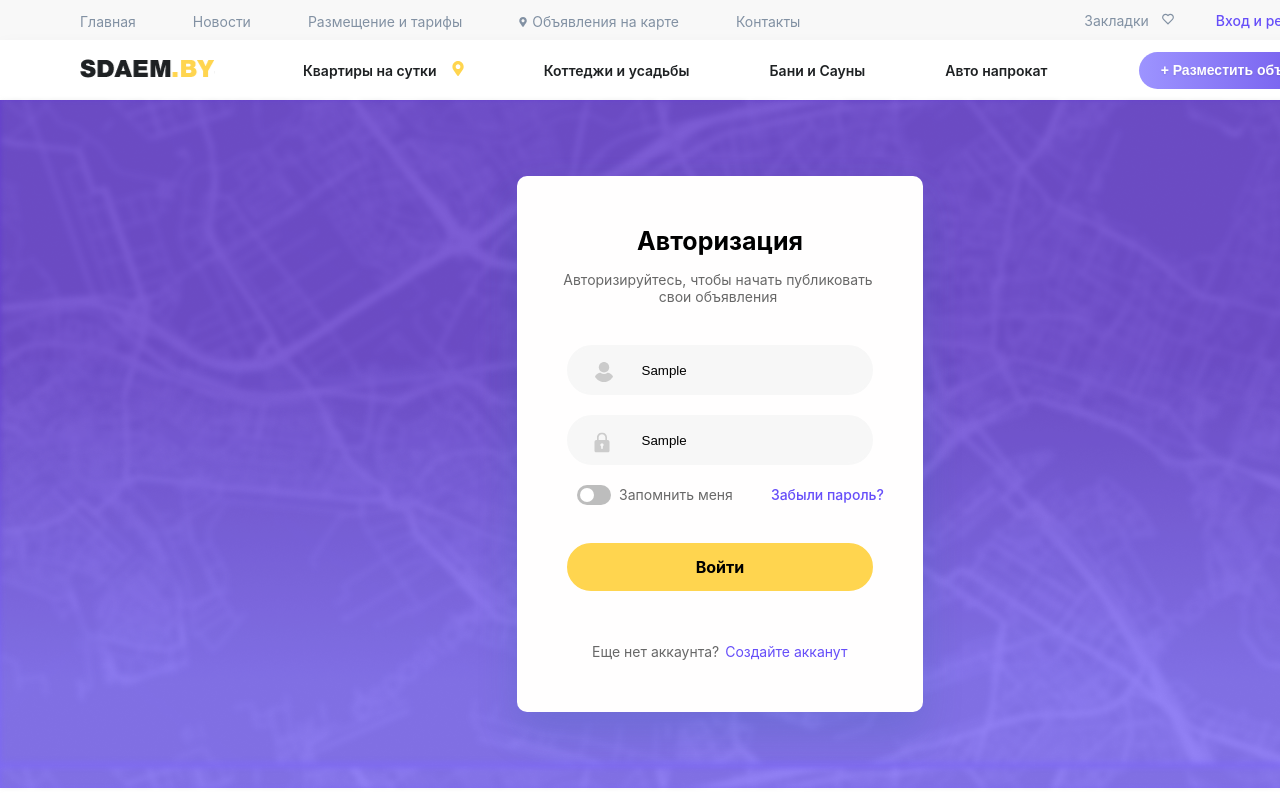
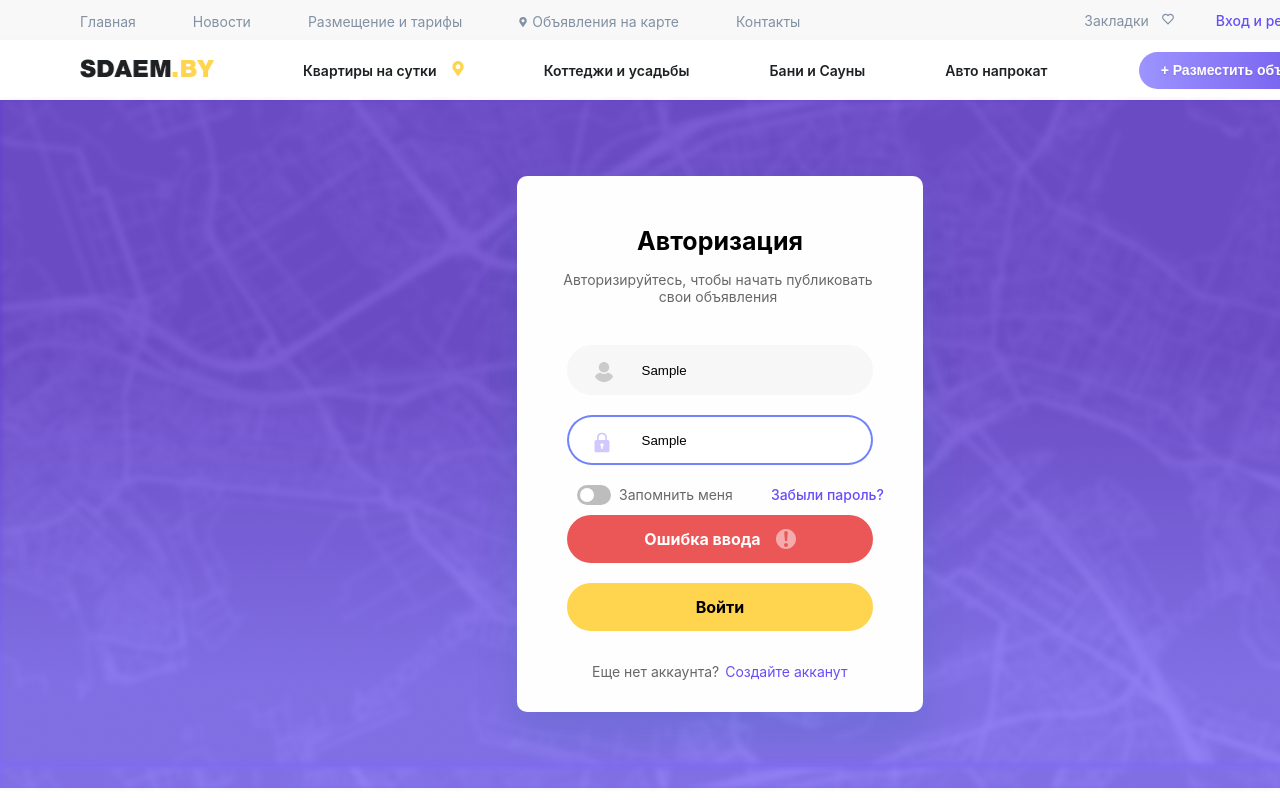
Before and after one commit to KseniaSafonova/HawkingSchool_React, a React (Create React App) app in the folder project/: page /Registration in a window 1280 px wide. Both pictures are taken after typing "Sample", "Sample" into the empty fields and a click on the input "Войти". Shown: the top 800 px of the page. Built offline with nearby package versions, Linux system fonts and the light colour scheme; the HTML template or start-up script is replaced by a standard one.

Commit message:
validation

```diff
--- a/project/src/components/EnterProfile.tsx
+++ b/project/src/components/EnterProfile.tsx
@@ -2,6 +2,7 @@ import { useState } from 'react';
 import styles from '../styles/LogIn.module.css';
 import point from '../images/login/point.svg';
 import { useForm, SubmitHandler } from "react-hook-form";
+import alert from '../images/login/alert.svg'
 
 interface EnterProfile {
     // OpenRegistration: () => void;
@@ -22,6 +23,7 @@ const EnterProfile: React.FC = () => {
 
     const { register, handleSubmit, watch, formState: { errors } } = useForm<Inputs>();
     const onSubmit: SubmitHandler<Inputs> = data => console.log(data);
+
     return (
         <>
             {
@@ -33,40 +35,76 @@ const EnterProfile: React.FC = () => {
                             <div className={styles.leftBlock}>
                                 <div className={styles.title}>Регистрация</div>
                                 <form onSubmit={handleSubmit(onSubmit)} className={styles.inputs}>
-                                    <input type="text"
+                                    <input
                                         placeholder='Логин'
                                         className={styles.loginInput}
                                         {...register("login", { required: true })} />
 
-                                    <input type="text"
+                                    <input
                                         placeholder='Электроннная почта'
                                         className={styles.emailInput}
-                                        {...register("email", { required: true })} />
+                                        {...register("email", {
+                                            required: 'Ошибка ввода',
+                                            pattern: {
+                                                value: /([a-zA-Z0-9._-]+@[a-zA-Z0-9._-]+\.[a-zA-Z0-9_-]+)/,
+                                                message: 'Ошибка ввода'
+                                            }
+                                        })} />
 
-                                    <input type="text"
+                                    <input
                                         placeholder='Пароль'
                                         className={styles.passwordInput}
                                         {...register("password", {
-                                            required: {
-                                                value: true,
+                                            required: 'Ошибка ввода',
+                                            pattern: {
+                                                value: /(?=.*[0-9])(?=.*[!@#$%^&*])(?=.*[a-z])(?=.*[A-Z])[0-9a-zA-Z!@#$%^&*]{6,}/g,
                                                 message: 'Ошибка ввода'
-                                            },
-                                            minLength: 10
+                                            }
                                         })} />
 
-                                    <input type="text"
+                                    <input
                                         placeholder='Повторите пароль'
                                         className={styles.passwordInput}
                                         {...register("password", {
-                                            required: {
-                                                value: true,
+                                            required: 'Ошибка ввода',
+                                            pattern: {
+                                                value: /(?=.*[0-9])(?=.*[!@#$%^&*])(?=.*[a-z])(?=.*[A-Z])[0-9a-zA-Z!@#$%^&*]{6,}/g,
                                                 message: 'Ошибка ввода'
-                                            },
-                                            minLength: 10
+                                            }
                                         })} />
 
                                     <div className={styles.captcha}></div>
-                                    {errors.password && <div>{errors.password.message}</div>}
+                                    {errors.email ? (
+                                        <>
+                                            {errors.email.type === "required" && (
+                                                <div className={styles.errorMessage}>
+                                                    {errors.email.message}
+                                                    <img src={alert} alt="" />
+                                                </div>
+                                            )}
+                                            {errors.email.type === "pattern" && (
+                                                <div className={styles.errorMessage}>
+                                                    {errors.email.message}
+                                                    <img src={alert} alt="" />
+                                                </div>
+                                            )}
+                                        </>
+                                    ) : errors.password ? (
+                                        <>
+                                            {errors.password.type === "required" && (
+                                                <div className={styles.errorMessage}>
+                                                    {errors.password.message}
+                                                    <img src={alert} alt="" />
+                                                </div>
+                                            )}
+                                            {errors.password.type === "pattern" && (
+                                                <div className={styles.errorMessage}>
+                                                    {errors.password.message}
+                                                    <img src={alert} alt="" />
+                                                </div>
+                                            )}
+                                        </>
+                                    ) : null}
                                     <div><input type="submit" className={styles.button} value={'Зарегистрироваться'} /></div>
                                 </form>
                             </div>
@@ -99,9 +137,24 @@ const EnterProfile: React.FC = () => {
                                 публиковать свои объявления</div>
 
                             <form onSubmit={handleSubmit(onSubmit)} className={styles.inputs}>
-                                <input type="text" placeholder='Логин' className={styles.loginInput} {...register("login", { required: true })} />
+                                <input type="text"
+                                    placeholder='Логин'
+                                    className={styles.loginInput}
+                                    {...register("login", {
+                                        required: 'Ошибка ввода'
+                                    })} />
 
-                                <input type="text" placeholder='Пароль' className={styles.passwordInput} {...register("password", { required: true })} />
+                                <input type="text"
+                                    placeholder='Пароль'
+                                    className={styles.passwordInput}
+                                    {...register("password", {
+                                        required: 'Ошибка ввода',
+                                        pattern: {
+                                            value: /(?=.*[0-9])(?=.*[!@#$%^&*])(?=.*[a-z])(?=.*[A-Z])[0-9a-zA-Z!@#$%^&*]{6,}/g,
+                                            message: 'Ошибка ввода'
+                                        }
+                                    })} />
+
 
                                 <div className={styles.password}>
                                     <label className={styles.switch}>
@@ -111,7 +164,31 @@ const EnterProfile: React.FC = () => {
                                     <span className={styles.rememberMe}>Запомнить меня</span>
                                     <a href="">Забыли пароль?</a>
                                 </div>
-                                {errors.password && <span>Ошибка ввода</span>}
+                                {errors.login ? (
+                                    <>
+                                        {errors.login.type === "required" && (
+                                            <div className={styles.errorMessage}>
+                                                {errors.login.message}
+                                                <img src={alert} alt="" />
+                                            </div>
+                                        )}
+                                    </>
+                                ) : errors.password ? (
+                                    <>
+                                        {errors.password.type === "required" && (
+                                            <div className={styles.errorMessage}>
+                                                {errors.password.message}
+                                                <img src={alert} alt="" />
+                                            </div>
+                                        )}
+                                        {errors.password.type === "pattern" && (
+                                            <div className={styles.errorMessage}>
+                                                {errors.password.message}
+                                                <img src={alert} alt="" />
+                                            </div>
+                                        )}
+                                    </>
+                                ) : null}
                                 <div><input type="submit" value={'Войти'} className={styles.button} /></div>
                             </form>
                             <div className={styles.createAccount}>
--- a/project/src/styles/LogIn.module.css
+++ b/project/src/styles/LogIn.module.css
@@ -88,7 +88,8 @@ input:focus {
     font-size: 16px;
     line-height: 24px;
     margin-left: 0px;
-    margin-top: 38px;
+    /* margin-top: 38px; */
+    margin-top: 20px;
     text-indent: 0;
 }
 
@@ -182,7 +183,8 @@ input:focus {
 }
 
 .createAccount {
-    margin-top: 50px;
+    /* margin-top: 50px; */
+    margin-top: 30px;
     margin-left: 75px;
 }
 
@@ -307,8 +309,6 @@ input:focus {
     background-position-y: 15px;
     padding: 15px 20px 15px 20px;
     box-sizing: border-box;
-
-
     margin-top: 20px;
     outline: 0;
     text-indent: 52.5px;
@@ -318,3 +318,27 @@ input:focus {
     border: 2px solid rgba(78, 100, 249, 0.8);
     background-image: url('../images/login/passwordFocus.svg');
 }
+
+/* .errorStyle {
+    border: 1px solid #EB5757;
+} */
+
+.errorMessage {
+    height: 48px;
+    width: 306px;
+    border-radius: 33px;
+    display: flex;
+    justify-content: center;
+    align-items: center;
+    background-color: #EB5757;
+    margin-top: 10px;
+    font-style: normal;
+    font-weight: 700;
+    font-size: 16px;
+    line-height: 24px;
+    color: #FFFF;
+}
+
+.errorMessage img {
+    margin-left: 15px;
+}
```
Also changed, not shown: project/src/images/login/alert.svg (added).
